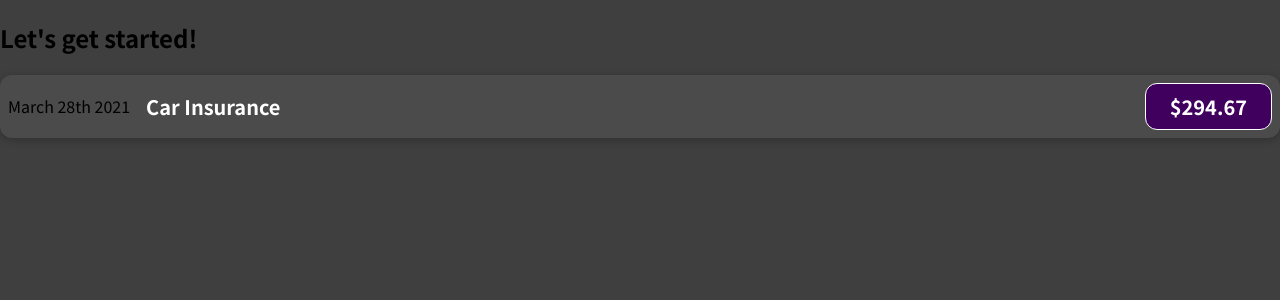
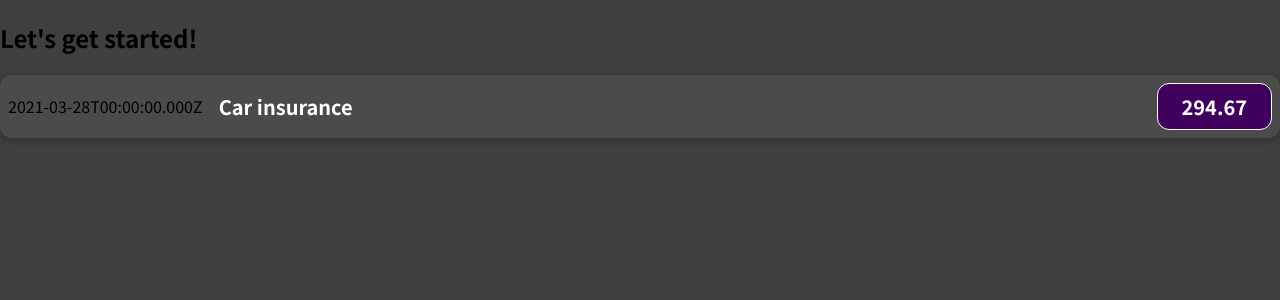
Before and after one commit to kryptoTomo/react-fundamental, a JavaScript app in the folder react-app/: page / in a window 1280 px wide. Shown: the top 300 px of the page. Built offline with nearby package versions, Linux system fonts and the light colour scheme.

Commit message:
dynamic data

```diff
--- a/react-app/src/components/Expenseltem.js
+++ b/react-app/src/components/Expenseltem.js
@@ -1,12 +1,15 @@
 import "./Expenseltem.css";
 
 function ExpenseItem() {
+  const expenseDate = new Date(2021, 2, 28);
+  const expenseTitle = "Car insurance";
+  const expenseAmout = 294.67;
   return (
     <div className="expense-item">
-      <div>March 28th 2021</div>
+      <div>{expenseDate.toISOString()}</div>
       <div className="expense-item__description">
-        <h2>Car Insurance</h2>
-        <div className="expense-item__price">$294.67</div>
+        <h2>{expenseTitle}</h2>
+        <div className="expense-item__price">{expenseAmout}</div>
       </div>
     </div>
   );
```
